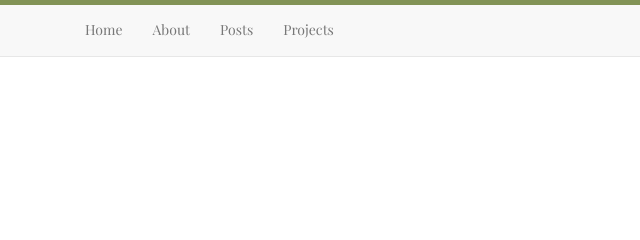
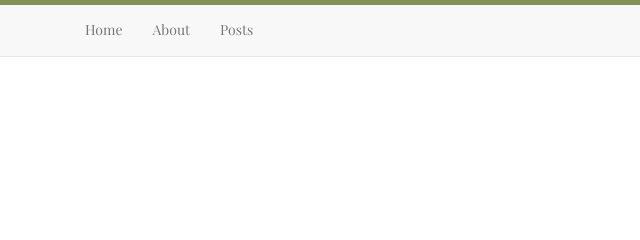
Before and after one commit to BrianMakes/BrianMakes.github.io, a plain HTML site: page 404.html in a window 1280 px wide. Shown: the top 240 px of the page, 0-640 px from the left. Drawn offline with nearby package versions, Linux system fonts and the light colour scheme; some packages are replaced by stand-ins of ours.

Commit message:
Projects removed

```diff
--- a/404.html
+++ b/404.html
@@ -102,8 +102,6 @@
 
                                 <li><a href="/post/">Posts</a></li>
 
-                                <li><a href="/project/">Projects</a></li>
-
                         </ul>
 
 
```
Also changed, not shown: about/index.html (+0 -2 lines), categories/index.html (+0 -2 lines), index.html (+0 -2 lines), post/how-i-passed-microsoft-az-103/index.html (+0 -2 lines), post/index.html (+0 -2 lines), post/techsnips-content-creator/index.html (+0 -2 lines), tags/az-103/index.html (+0 -2 lines), tags/az-104/index.html (+0 -2 lines), tags/azure/index.html (+0 -2 lines), tags/cert/index.html (+0 -2 lines), tags/index.html (+0 -2 lines), tags/microsoft/index.html (+0 -2 lines), tags/page/2/index.html (+0 -2 lines), tags/powershell/index.html (+0 -2 lines), 1 more files.
